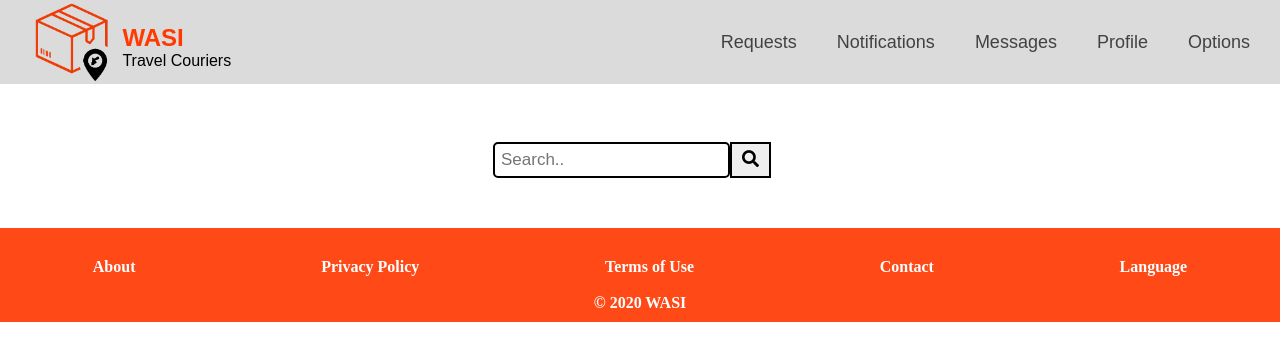
After one commit to sarakabariti/travel-couriers, a Flask app: page /requests in a window 1280 px wide. The commit adds this page. Shown: the top 361 px of the page. Run offline with Flask 2, Linux system fonts and the light colour scheme; some libraries are stand-ins or nearby versions; some web fonts are replaced.

Commit message:
requests

```diff
--- a/app.py
+++ b/app.py
@@ -47,7 +47,7 @@ def index():
                     db.session.commit()
 
                     Message = "success"
-                    return render_template("index.html", Message_up=Message)
+                    return render_template("requests.html", Message_up=Message)
 
                 except exc.IntegrityError:
                     db.session.rollback()
@@ -64,7 +64,7 @@ def index():
 
                 if login is not None:
                     Message_success = "success"
-                    return render_template("index.html", Message=Message_success)
+                    return render_template("requests.html", Message=Message_success)
 
                 if login is None:
                     error = "Incorrect combination of password or email"
@@ -101,5 +101,9 @@ def contact():
 def how():
     return render_template("how.html")
 
+@app.route('/requests')
+def requests():
+    return render_template("requests.html")
+
 if __name__ == "__main__":
     app.run(debug=True)
--- a/static/css/style.css
+++ b/static/css/style.css
@@ -569,3 +569,26 @@ input[type="submit"]:hover{
   display: table;
   clear: both;
 }
+
+
+/*Requests*/
+.search-bar {
+  display: flex;
+  float: right;
+}
+.search-bar input[type=text] {
+  padding: 6px;
+  margin-top: 8px;
+  font-size: 17px;
+  border: 2px solid black;
+  border-radius: 5px;
+}
+.search-bar button {
+  float: right;
+  padding: 6px 10px;
+  margin-top: 8px;
+  margin-right: 16px;
+  font-size: 17px;
+  border: 2px solid black;
+  cursor: pointer;
+}
--- a/templates/index.html
+++ b/templates/index.html
@@ -35,8 +35,7 @@
               <img
                 id="website_logo"
                 src="{{url_for('static',filename='/images/logo.png')}}"
-                alt="Logo"
-              />
+                alt="Logo">
             </div>
             <div class="site_title">
               <h1 class="title">WASI</h1>
--- /dev/null
+++ b/templates/requests.html
@@ -0,0 +1,91 @@
+<!DOCTYPE html>
+<html lang="en">
+  <head>
+    <title>WASI</title>
+    <!--import font: Raleway-->
+    <link rel="stylesheet" href="https://use.typekit.net/ohq0bte.css" />
+    <meta charset="utf-8" />
+    <meta http-equiv="X-UA-Compatible" content="IE=edge" />
+    <meta name="viewport" content="width=device-width, initial-scale=1.0" />
+
+    <!-- import the webpage's stylesheet -->
+    <link
+      rel="stylesheet"
+      href="{{url_for('static',filename='/css/style.css')}}"
+    />
+    <link
+      rel="stylesheet"
+      href="{{url_for('static',filename='/css/responsive.css')}}"
+    />
+    <link
+      rel="stylesheet"
+      href="https://cdnjs.cloudflare.com/ajax/libs/font-awesome/5.13.0/css/all.min.css"
+    />
+  </head>
+
+  <body>
+    <header>
+      <nav class="navbar">
+        <span class="navbar-toggle" id="js-navbar-toggle">
+          <i class="fas fa-bars"></i>
+        </span>
+        <a href="#" class="logo">
+          <div class="logo_area">
+            <div>
+              <img
+                id="website_logo"
+                src="{{url_for('static',filename='/images/logo.png')}}"
+                alt="Logo">
+            </div>
+            <div class="site_title">
+              <h1 class="title">WASI</h1>
+              <h2 class="subtitle">Travel Couriers</h2>
+            </div>
+          </div>
+        </a>
+        <ul class="main-nav" id="js-menu">
+          <li>
+            <a href="{{url_for('requests')}}" class="nav-links">Requests</a>
+          </li>
+          <li>
+            <a href= "#"class="nav-links">Notifications</a>
+          </li>
+          <li>
+            <a href="#" class="nav-links">Messages</a>
+          </li>
+          <li>
+            <a href= "#"class="nav-links">Profile</a>
+          </li>
+          <li>
+            <a href= "#"class="nav-links">Options</a>
+          </li>
+        </ul>
+      </nav>
+
+      <div class="main">
+        <div class="how-content">
+          <div class=search-bar>
+            <form action="/">
+              <input type="text" placeholder="Search.." name="search">
+              <button type="submit"><i class="fa fa-search"></i></button>
+            </form>
+          </div>
+        </div>
+      </div>
+
+      <!--Footer-->
+      <div class="footer">
+        <nav>
+          <a href="{{url_for('about')}}">About</a>
+          <a href="#">Privacy Policy</a>
+          <a href="#">Terms of Use</a>
+          <a href="{{url_for('contact')}}">Contact</a>
+          <a href="#">Language</a>
+        </nav>
+        <p id="copyright">© 2020 WASI</p>
+      </div>
+    </header>
+    <!-- import the webpage's javascript file -->
+    <script src="{{url_for('static',filename='/js/script.js')}}"></script>
+  </body>
+</html>
```
Also changed, not shown: templates/how.html (+6 -3 lines), database.db, static/images/messages.png (added), static/images/notifications.png (added), static/images/options.png (added), static/images/profile.png (added), static/images/requests.png (added).
